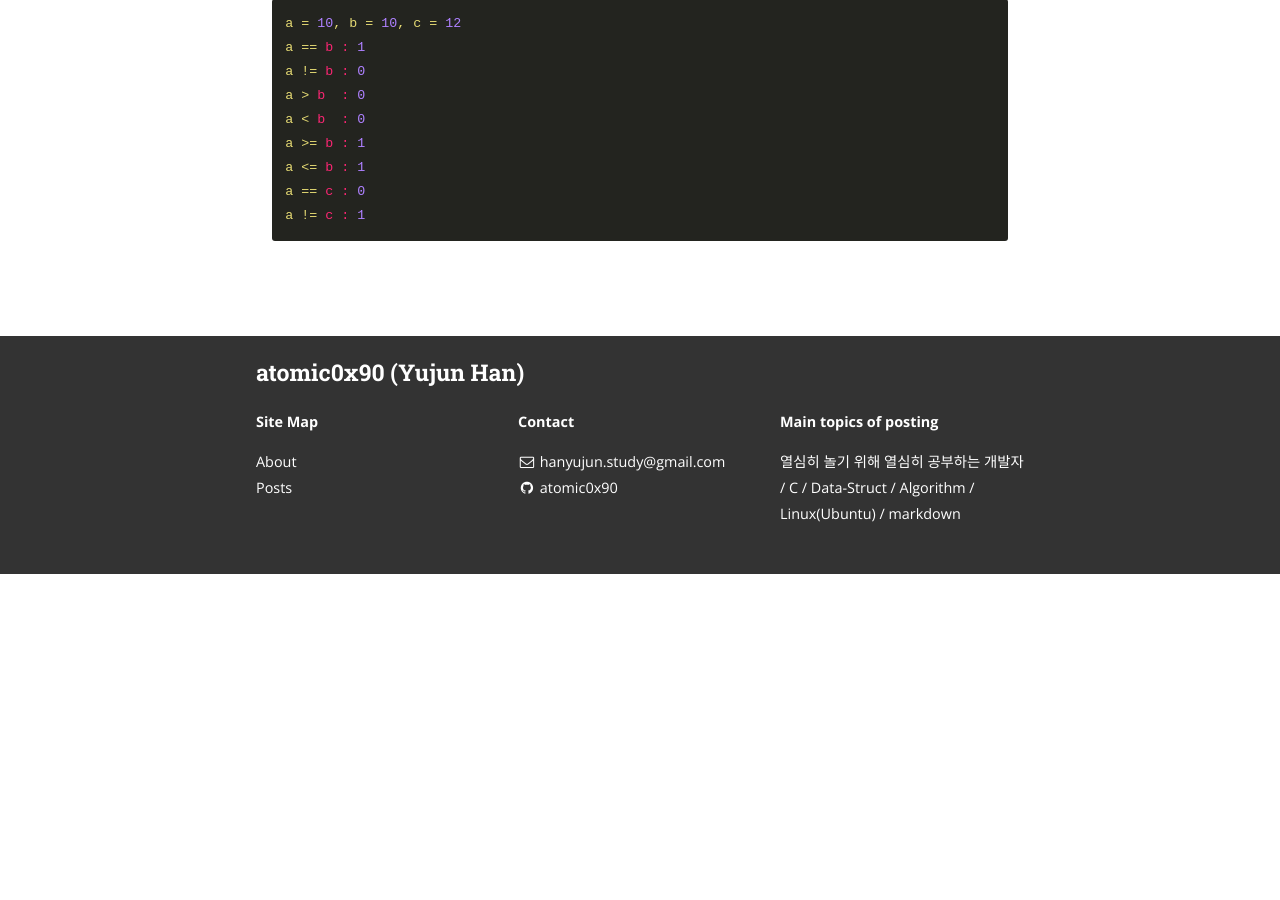
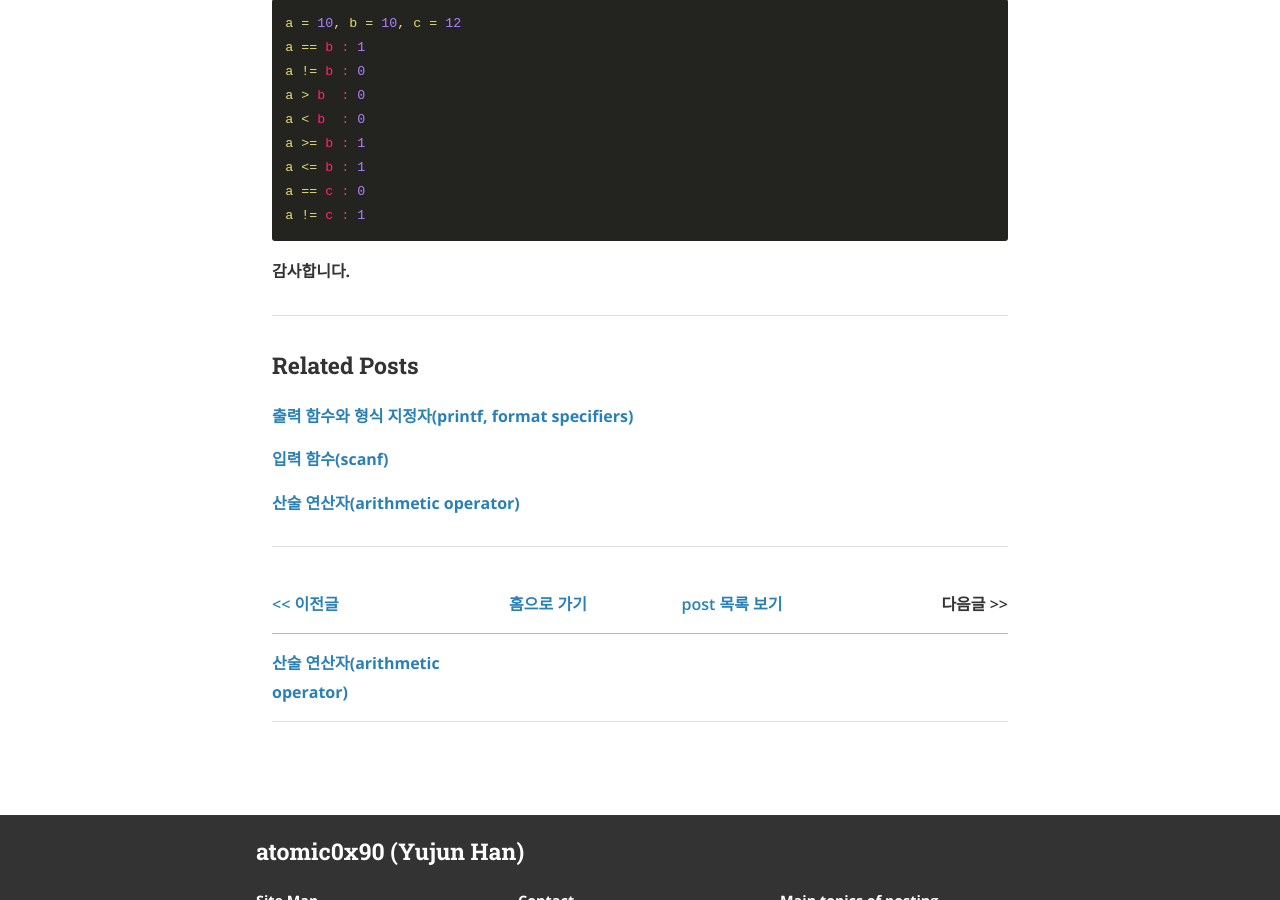
Before and after one commit to atomic0x90/atomic0x90.github.io, a Jekyll site: the page built from _posts/2019-06-14-comparative-operator.markdown, in a window 1280 px wide and 900 px high, scrolled down 1988 px. Built offline with Jekyll 4.4.1, drawn with Linux system fonts in a browser that asks for light colours; nearby versions of some CDN libraries; comment, search, counter and statistics services are not loaded; before the commit the page ends 2562 px from its top, so only the background shows below that.

Commit message:
Add post link

````diff
--- a/_posts/2019-06-14-comparative-operator.markdown
+++ b/_posts/2019-06-14-comparative-operator.markdown
@@ -76,15 +76,34 @@ a != c : 1
 ```
 
 
+**감사합니다.**
+
+---
+
+### Related Posts
+
+**[출력 함수와 형식 지정자(printf, format specifiers)][4]**
+
+**[입력 함수(scanf)][5]**
+
+**[산술 연산자(arithmetic operator)][1]**
+
+---
 
 
 
+[\<\< 이전글][1]        |[홈으로 가기][2]       |[post 목록 보기][3]    |다음글 \>\>
+------                  |:------:               |:------:               |------:
+**[산술 연산자(arithmetic operator)][1]**   |                       |                       |
 
 
 
 [0]: https://atomic0x90.github.io/c-language/2019/06/13/arithmetic-operator.html "operator and operand"
-
-
+[1]: https://atomic0x90.github.io/c-language/2019/06/13/arithmetic-operator.html "산술 연산자"
+[2]: https://atomic0x90.github.io/ "home"
+[3]: https://atomic0x90.github.io/posts/ "posts"
+[4]: https://atomic0x90.github.io/c-language/2019/06/04/printf-format.html "출력 함수와 형식 지정자"
+[5]: https://atomic0x90.github.io/c-language/2019/06/05/scanf-format.html "입력 함수"
 
 
 {% if site.disqus-shortname %}{% include disqus_comments.html %}{% endif %}
````
